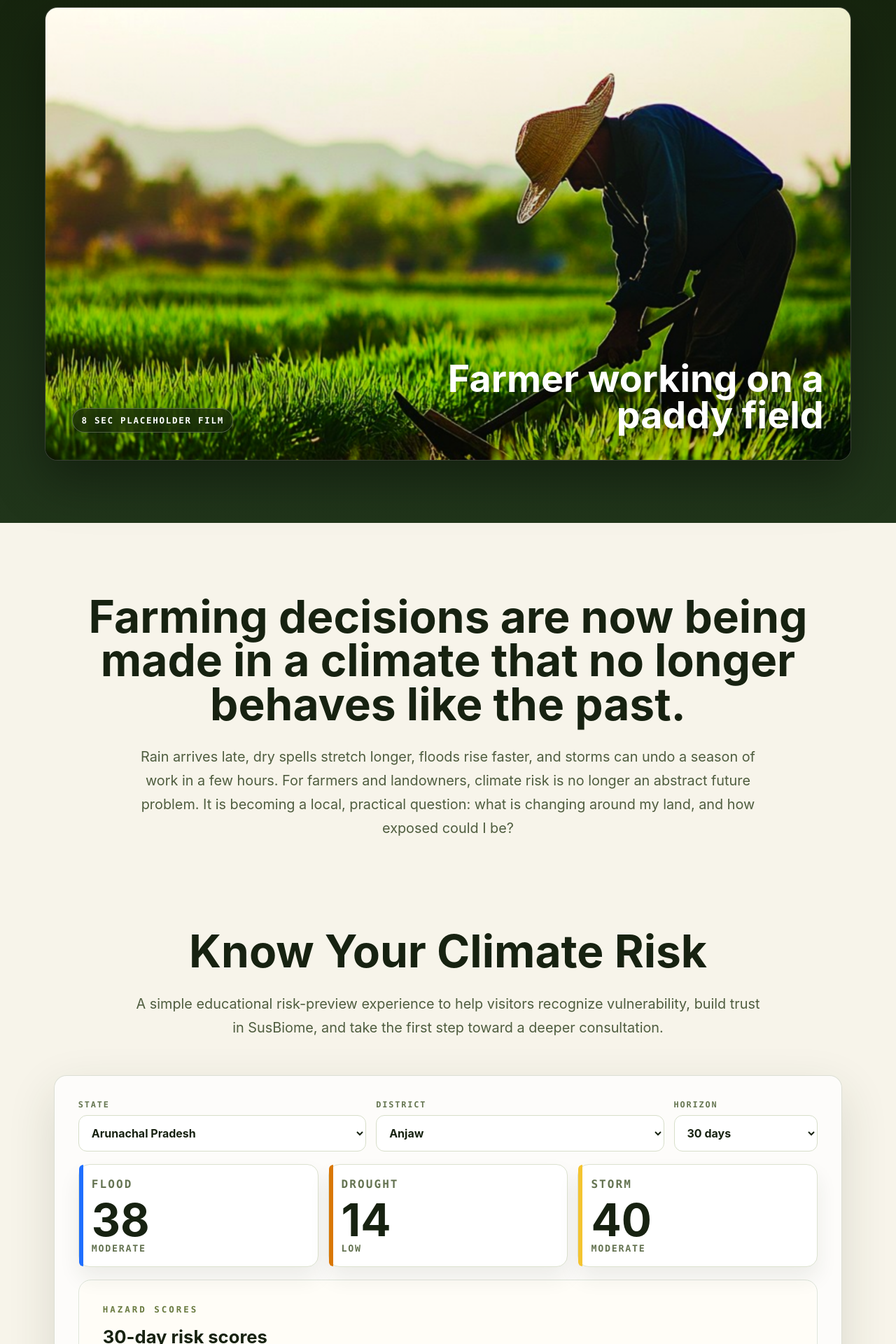
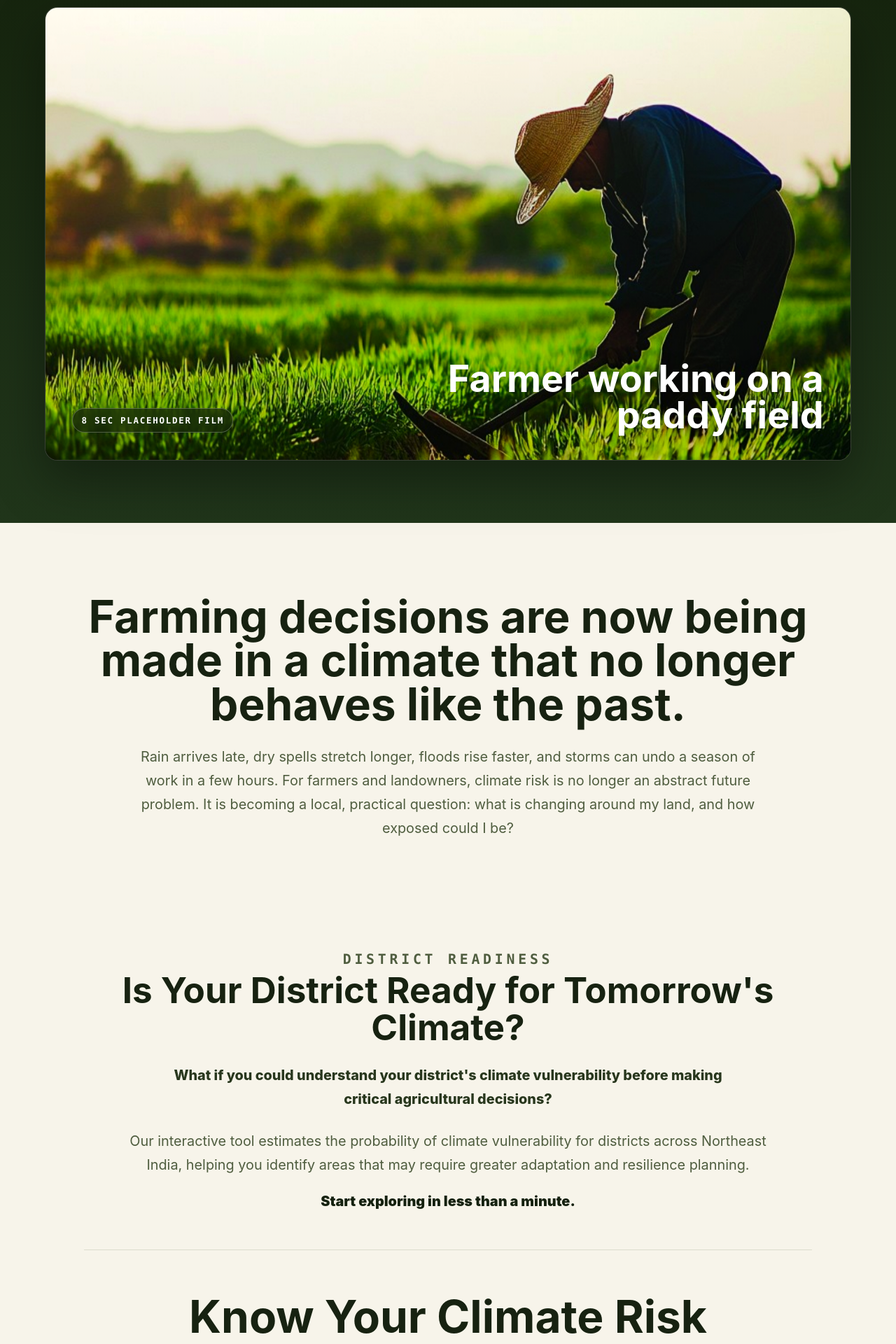
Before and after one commit to codxwiz/Project-SusBiome, a Next.js app in the folder frontend/: page / in a window 1280 px wide. Shown: the part 880-2800 px from the top of the page at 70% size. Built offline with nearby package versions, Linux system fonts and the light colour scheme.

Commit message:
SusBiome 1.06 products introduction coming soon

```diff
--- a/frontend/app/globals.css
+++ b/frontend/app/globals.css
@@ -473,6 +473,19 @@ textarea {
   background: #7b2d1c;
 }
 
+.products-section {
+  display: grid;
+  align-items: center;
+  background:
+    radial-gradient(circle at 78% 16%, rgba(241, 200, 75, 0.24), rgba(241, 200, 75, 0) 28%),
+    linear-gradient(180deg, #f7f4ea 0%, #eef2e6 100%);
+}
+
+.products-intro__closing {
+  color: #172211;
+  font-weight: 900;
+}
+
 .research-section {
   min-height: calc(100vh - 74px);
   background:
@@ -1101,7 +1114,8 @@ textarea {
 }
 
 .climate-story p:not(.story-kicker),
-.risk-awareness__intro p {
+.risk-awareness__intro p,
+.risk-awareness__hook p {
   max-width: 910px;
   margin: 26px auto 0;
   color: #4f5d3f;
@@ -1122,6 +1136,31 @@ textarea {
 .risk-awareness {
   padding: clamp(42px, 5vw, 72px) clamp(22px, 6vw, 92px) clamp(72px, 8vw, 128px);
   text-align: center;
+}
+
+.risk-awareness__hook {
+  max-width: 1040px;
+  margin: 0 auto clamp(38px, 5vw, 68px);
+  padding-bottom: clamp(28px, 4vw, 52px);
+  border-bottom: 1px solid rgba(80, 99, 55, 0.16);
+}
+
+.risk-awareness__hook h2 {
+  max-width: 960px;
+  font-size: clamp(2rem, 4vw, 4.4rem);
+  line-height: 1.02;
+}
+
+.risk-awareness__hook .risk-awareness__question {
+  max-width: 840px;
+  color: #28371d;
+  font-weight: 800;
+}
+
+.risk-awareness__hook .risk-awareness__start {
+  margin-top: 18px;
+  color: #15210f;
+  font-weight: 900;
 }
 
 .risk-awareness__intro {
@@ -3182,9 +3221,14 @@ textarea {
     line-height: 1.06;
   }
 
-  .risk-awareness h2 {
+  .risk-awareness__intro h2 {
     font-size: clamp(1.9rem, 8vw, 2.55rem);
     white-space: nowrap;
+  }
+
+  .risk-awareness__hook h2 {
+    font-size: clamp(2rem, 9vw, 3.1rem);
+    white-space: normal;
   }
 
   .risk-preview {
@@ -3300,6 +3344,52 @@ textarea {
   }
 
   .console-header h1 {
-    font-size: 3.1rem;
-  }
-}
+    font-size: 1.55rem;
+  }
+
+  .agri-hero h1 {
+    font-size: clamp(1.7rem, 8.5vw, 2.6rem);
+    line-height: 1;
+  }
+
+  .agri-motto {
+    font-size: clamp(0.8rem, 3.9vw, 1.18rem);
+    line-height: 1.08;
+  }
+
+  .section-copy h1,
+  .section-copy h2,
+  .contact-section .section-copy h1,
+  .legal-heading h1 {
+    font-size: clamp(1.12rem, 4vw, 2.1rem);
+    line-height: 1.08;
+  }
+
+  .climate-story h2,
+  .risk-awareness h2 {
+    font-size: clamp(0.95rem, 4.3vw, 1.5rem);
+    line-height: 1.12;
+  }
+
+  .risk-awareness__intro h2 {
+    font-size: clamp(1rem, 4vw, 1.28rem);
+  }
+
+  .risk-awareness__hook h2 {
+    font-size: clamp(1rem, 4.5vw, 1.55rem);
+  }
+
+  .analytics-card h2,
+  .service-card h2,
+  .research-collab-grid h2,
+  .product-card h2,
+  .ready-band h2,
+  .panel h2 {
+    font-size: clamp(0.9rem, 3.4vw, 1.08rem);
+    line-height: 1.16;
+  }
+
+  .hero-copy h1 {
+    font-size: 1.5rem;
+  }
+}
--- a/frontend/app/page.jsx
+++ b/frontend/app/page.jsx
@@ -5,7 +5,8 @@ import ClimateRiskPreview from "../components/ClimateRiskPreview";
 const menuItems = [
   { label: "About us", href: "/about" },
   { label: "Services", href: "/services" },
-  { label: "Research & collaboration", href: "/research-collaboration" },
+  { label: "Products", href: "/products" },
+  { label: "Research collaboration", href: "/research-collaboration" },
   { label: "Contact us", href: "/contact" },
 ];
 
@@ -60,6 +61,21 @@ export default function LandingPage() {
       </section>
 
       <section className="risk-awareness" aria-labelledby="risk-awareness-title">
+        <div className="risk-awareness__hook">
+          <p className="story-kicker">District readiness</p>
+          <h2>Is Your District Ready for Tomorrow&apos;s Climate?</h2>
+          <p className="risk-awareness__question">
+            What if you could understand your district&apos;s climate vulnerability before making critical
+            agricultural decisions?
+          </p>
+          <p>
+            Our interactive tool estimates the probability of climate vulnerability for districts across
+            Northeast India, helping you identify areas that may require greater adaptation and resilience
+            planning.
+          </p>
+          <p className="risk-awareness__start">Start exploring in less than a minute.</p>
+        </div>
+
         <div className="risk-awareness__intro">
           <h2 id="risk-awareness-title">Know Your Climate Risk</h2>
           <p>
--- a/frontend/components/AgriPageNav.jsx
+++ b/frontend/components/AgriPageNav.jsx
@@ -8,7 +8,8 @@ const links = [
   { label: "Home", href: "/" },
   { label: "About us", href: "/about" },
   { label: "Services", href: "/services" },
-  { label: "Research & collaboration", href: "/research-collaboration" },
+  { label: "Products", href: "/products" },
+  { label: "Research collaboration", href: "/research-collaboration" },
   { label: "Analytics", href: "/analytics" },
   { label: "Toolkit Console", href: "/console" },
   { label: "Contact us", href: "/contact" },
```
Also changed, not shown: frontend/app/products/page.jsx (added, +27 -0 lines), frontend/app/research-collaboration/page.jsx (+19 -17 lines), 2 other files (tests, documents, lock files or other folders).
